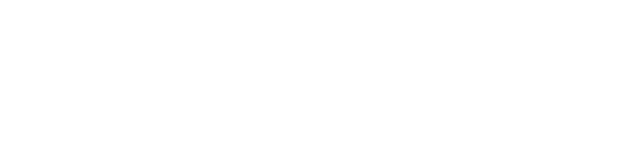
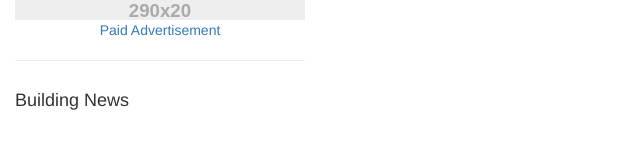
Before and after one commit to ryanwilsonperkin/buzzr, a plain HTML site: page index.html in a window 1280 px wide. Shown: the whole page, without its empty margins (0-640 px from the left). Drawn offline with Linux system fonts and the light colour scheme.

Commit message:
Placeholder image for ads. Header for news.

```diff
--- a/index.html
+++ b/index.html
@@ -13,11 +13,15 @@
       <div class="row">
         <div id="left-pane" class="col-sm-3">
           <div class="row">
-            <div id="ads" class="col-sm-12">
+            <div id="ads" class="col-sm-12 text-center">
+              <img class="img-responsive" src="holder.js/100%x100%">
+              <a href="#">Paid Advertisement</a>
             </div>
           </div>
+          <hr />
           <div class="row">
             <div id="news" class="col-sm-12">
+              <h4>Building News</h4>
             </div>
           </div>
         </div>
@@ -27,5 +31,6 @@
     </div>
     <script src="js/jquery-1.11.1.min.js"></script>
     <script src="js/bootstrap.min.js"></script>
+    <script src="js/holder.js"></script>
   </body>
 </html>
```
